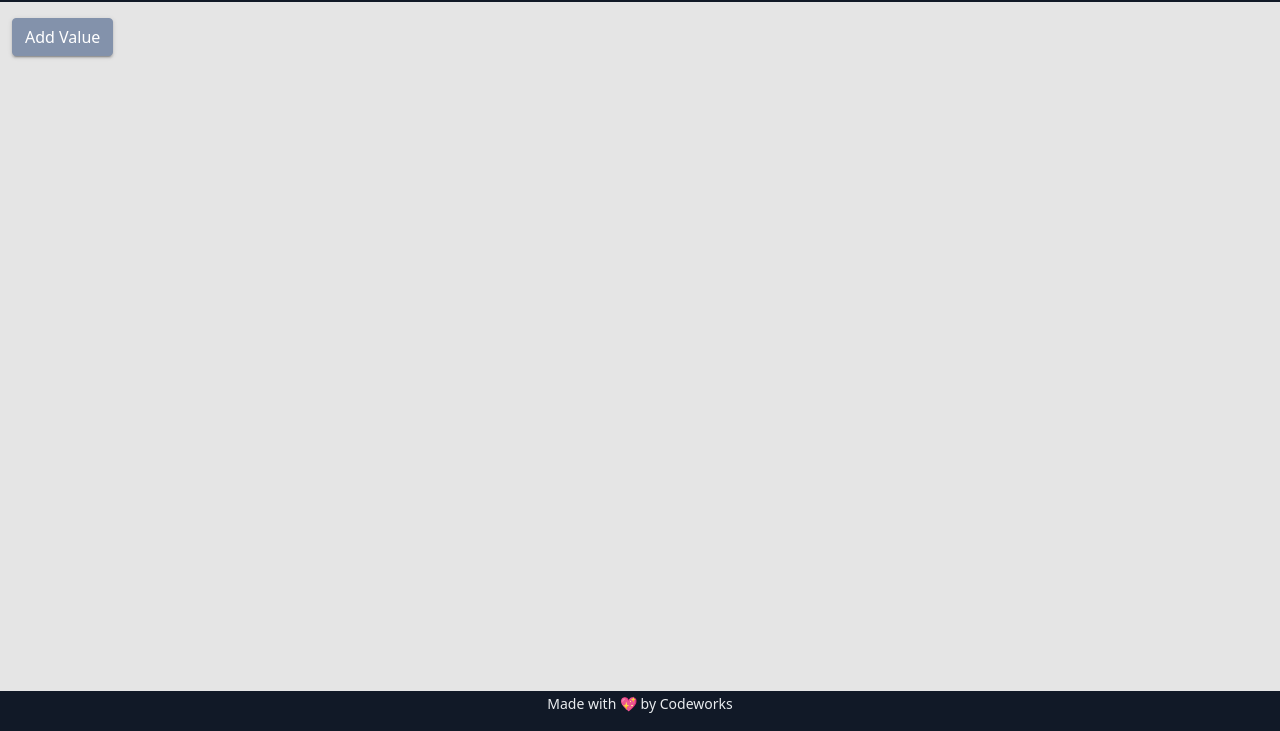
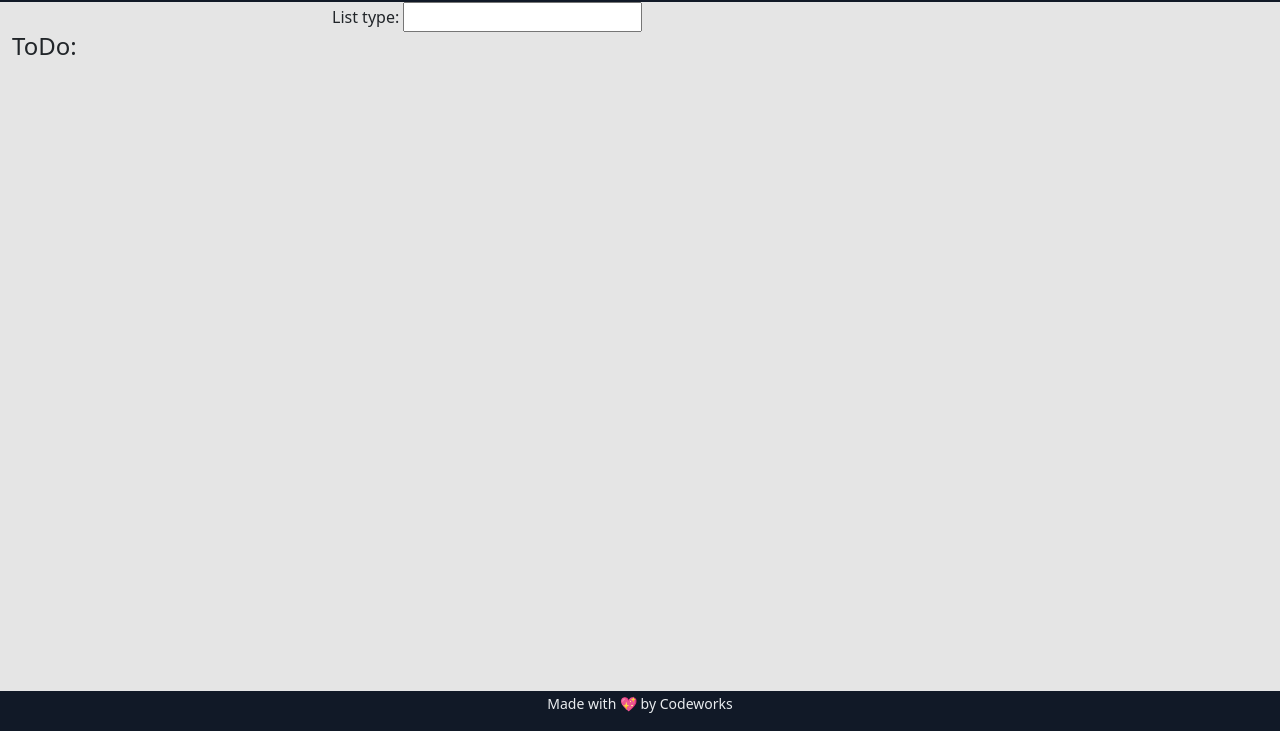
Before and after one commit to HefnerLance/ToDoList, a website with bundled scripts: page index.html in a window 1280 px wide. Shown: the part 69-800 px from the top of the page. Built offline with nearby package versions, Linux system fonts and the light colour scheme.

Commit message:
first commit

```diff
--- a/index.html
+++ b/index.html
@@ -27,8 +27,22 @@
   <main>
     <div class="container-fluid">
       <div class="row">
-        <div class="col-12">
-          <div id="app"></div>
+        <!-- form area -->
+        <div class="col-3"></div>
+        <div class="col-6">
+          <form onsubmit="createList()">
+            <label for="category">List type:</label>
+          <input type="text" name="category" id="category">
+
+
+          </form>
+        </div>
+        <div class="col-3"></div>
+      </div>
+      <div class="row">
+        <div class="col-12" id="lists">
+          <h4>ToDo:</h4>
+          <!-- list inject here -->
         </div>
       </div>
     </div>
```
